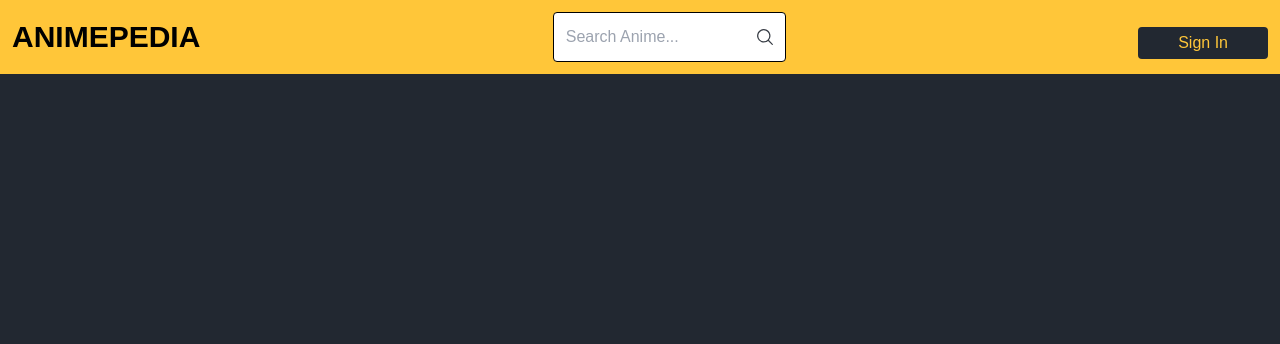
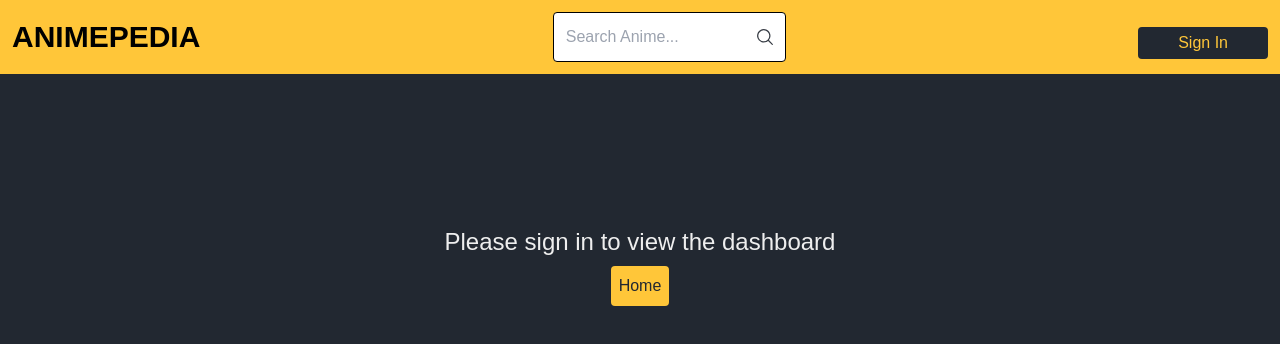
Before and after one commit to DickyFerdy/animelist-nextjs, a Next.js app: page /users/dashboard in a window 1280 px wide. Shown: the top 344 px of the page. Built offline with nearby package versions, Linux system fonts and the light colour scheme; no server answers; a web font is replaced by a local one.

Commit message:
dashboard validation

```diff
--- a/src/app/users/dashboard/page.jsx
+++ b/src/app/users/dashboard/page.jsx
@@ -1,13 +1,23 @@
 import { authUserSession } from "@/service/auth-service"
+import Link from "next/link";
 
 const Page = async () => {
   const user = await authUserSession();
 
   return (
     <>
-    <div className="text-color-primary">
-      <h1>{user?.name}</h1>
-    </div>
+      <div className="text-color-primary">
+
+        {user ? <h1>{user?.name}</h1> :
+          <div className="flex justify-center items-center h-96">
+            <div className="flex justify-center items-center gap-2 flex-col">
+              <h1 className="text-color-primary text-2xl">Please sign in to view the dashboard</h1>
+              <Link href={'/'}>
+                <button className="bg-color-accent text-color-dark rounded p-2">Home</button>
+              </Link>
+            </div>
+          </div>}
+      </div>
     </>
   );
 };
```
